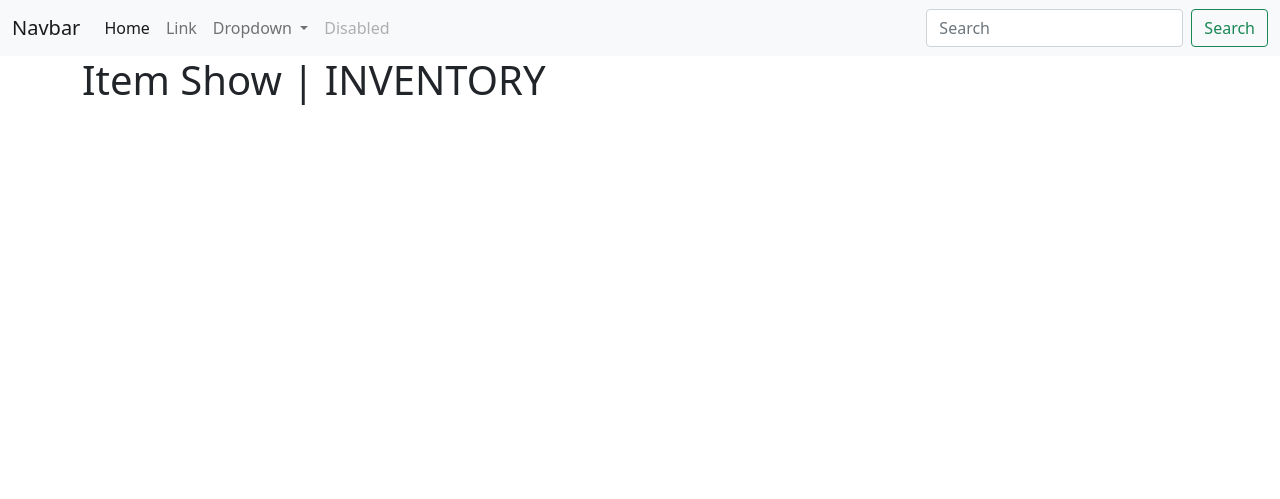
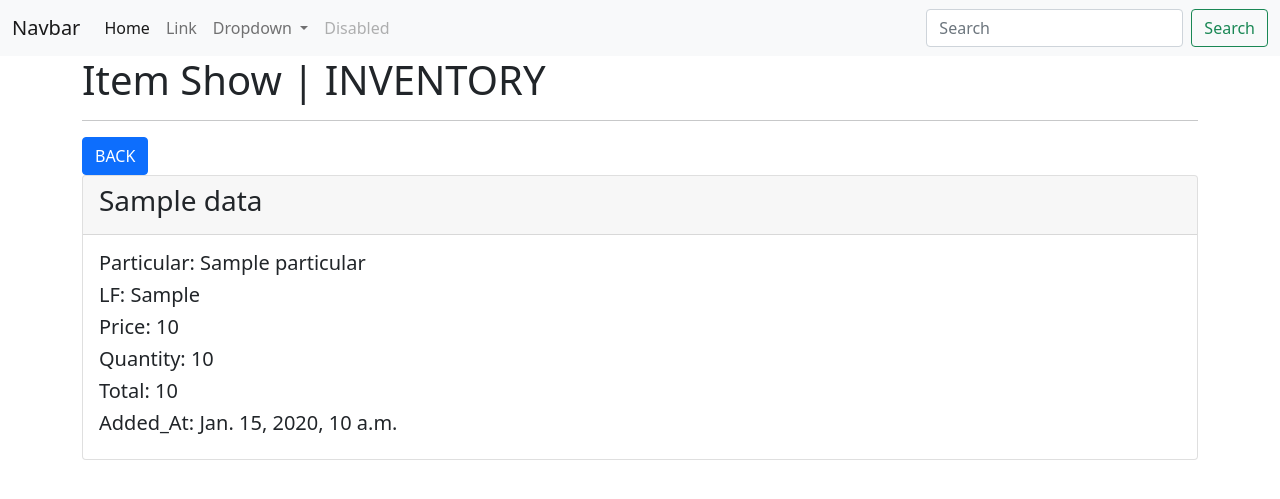
Before and after one commit to sachin56-py/proect_inventory, a Django app: template project_inventory/app_inventory/templates/items/show.html in a window 1280 px wide. Shown: the top 499 px of the page. Run offline with Django 3.2, Linux system fonts and the light colour scheme; the template is opened without the code that fills it: most values are stand-ins (such as "Sample title", 1, 10 or a date in 2020).

Commit message:
url tracking

```diff
--- a/project_inventory/app_inventory/templates/items/create.html
+++ b/project_inventory/app_inventory/templates/items/create.html
@@ -8,6 +8,7 @@ Item | CREATE
 <div class="container">
     <h1>Item Create | INVENTORY</h1>
     <hr>
+    <a href="{% url 'items.index' %}" class="btn btn-primary" mb-2>BACK</a>
     {% if msg %}
     <div class="alert alert-success"  role="alert" >
         {{msg}}
--- a/project_inventory/app_inventory/templates/items/index.html
+++ b/project_inventory/app_inventory/templates/items/index.html
@@ -8,6 +8,7 @@ Item | INDEX
 <div class="container">
     <h1>Item List | INVENTORY</h1>
     <hr>
+    <a href="{% url 'items.create' %}" class="btn btn-primary" mb-2>ADD ITEM</a>
     <div class="card">
         <div class="card-header">
             <h3>Item List</h3>
--- a/project_inventory/app_inventory/templates/items/show.html
+++ b/project_inventory/app_inventory/templates/items/show.html
@@ -7,5 +7,20 @@ Item | SHOW
 {% block body_content %}
 <div class="container">
     <h1>Item Show | INVENTORY</h1>
+    <hr>
+    <a href="{% url 'items.index' %}" class="btn btn-primary" mb-2>BACK</a>
+    <div class="card">
+        <div class="card-header">
+            <h3>{{data.title}}</h3>
+        </div>
+        <div class="card-body">
+            <h5>Particular: {{data.particular}}</h5>
+            <h5>LF: {{data.lf}}</h5>
+            <h5>Price: {{data.price}}</h5>
+            <h5>Quantity: {{data.quantity}}</h5>
+            <h5>Total: {{data.total}}</h5>
+            <h5>Added_At: {{ data.added_at }}</h5>
+        </div>
+    </div>
 </div>
 {% endblock %}
--- a/project_inventory/app_inventory/views.py
+++ b/project_inventory/app_inventory/views.py
@@ -23,6 +23,7 @@ def item_delete(request, id):
     data = Item.objects.get(id=id)
     data.delete()
     return redirect("items.index")
+
 
 def item_create(request):
     form = ItemCreateForm()
```
